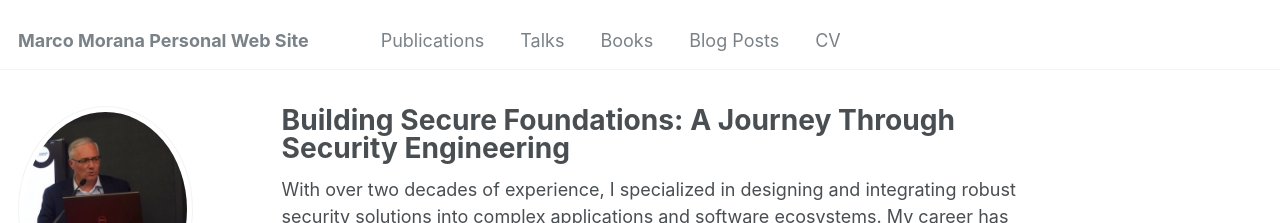
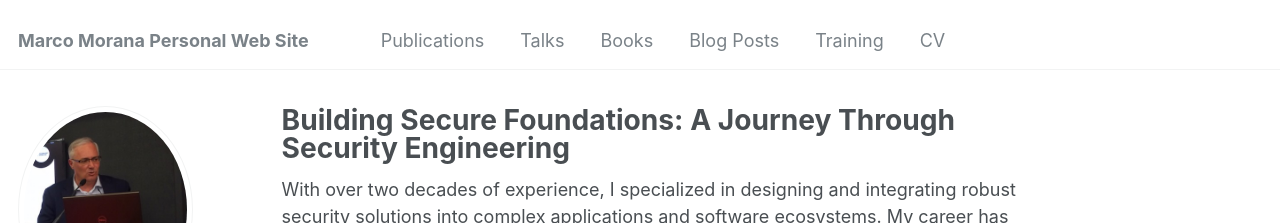
Before and after one commit to mmorana1/marcom, a Jekyll site: the page built from _pages/about.md, in a window 1280 px wide. Shown: the top 223 px of the page. Built offline with Jekyll 4.4.1, drawn with Linux system fonts in a browser that asks for light colours.

Commit message:
Update navigation.yml

```diff
--- a/_data/navigation.yml
+++ b/_data/navigation.yml
@@ -17,5 +17,8 @@ main:
   - title: "Blog Posts"
     url: /year-archive/
 
+  - title: "Training"
+    url: /trainings/
+
   - title: "CV"
     url: /cv/
```
